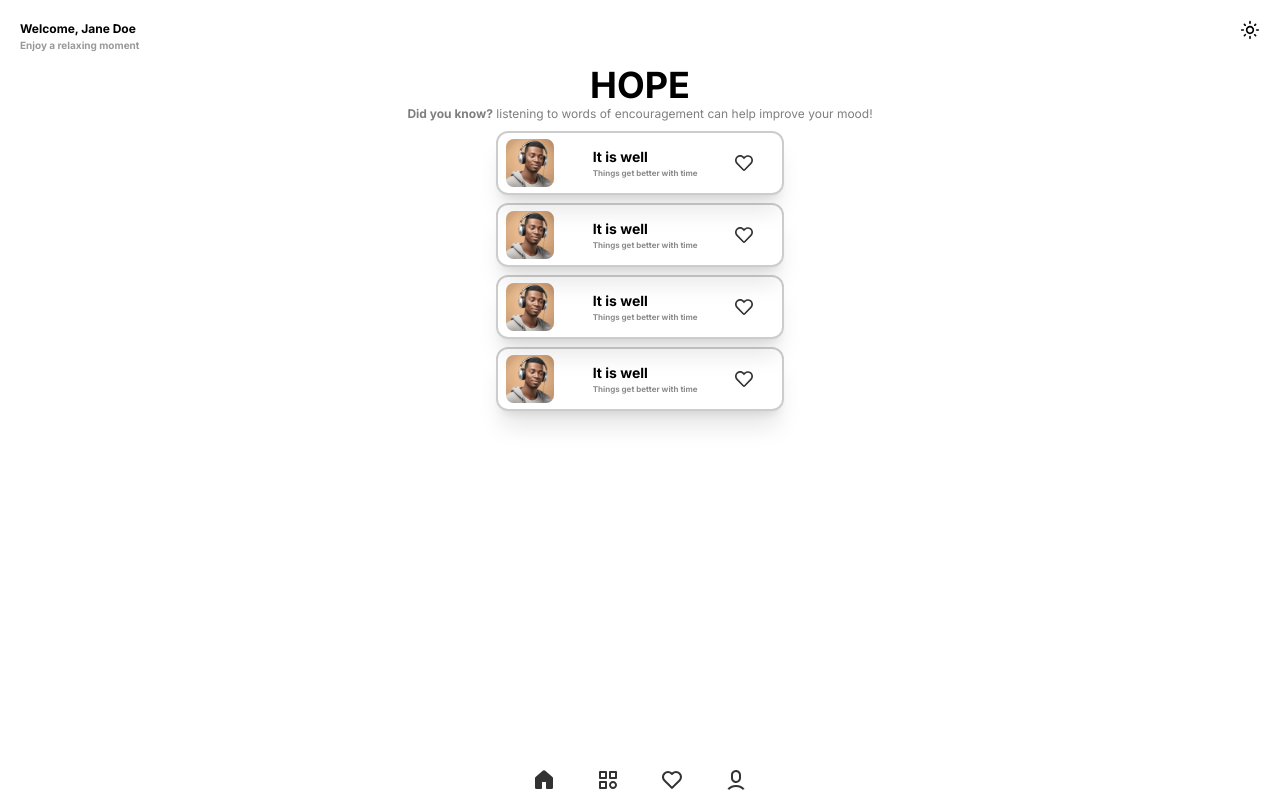
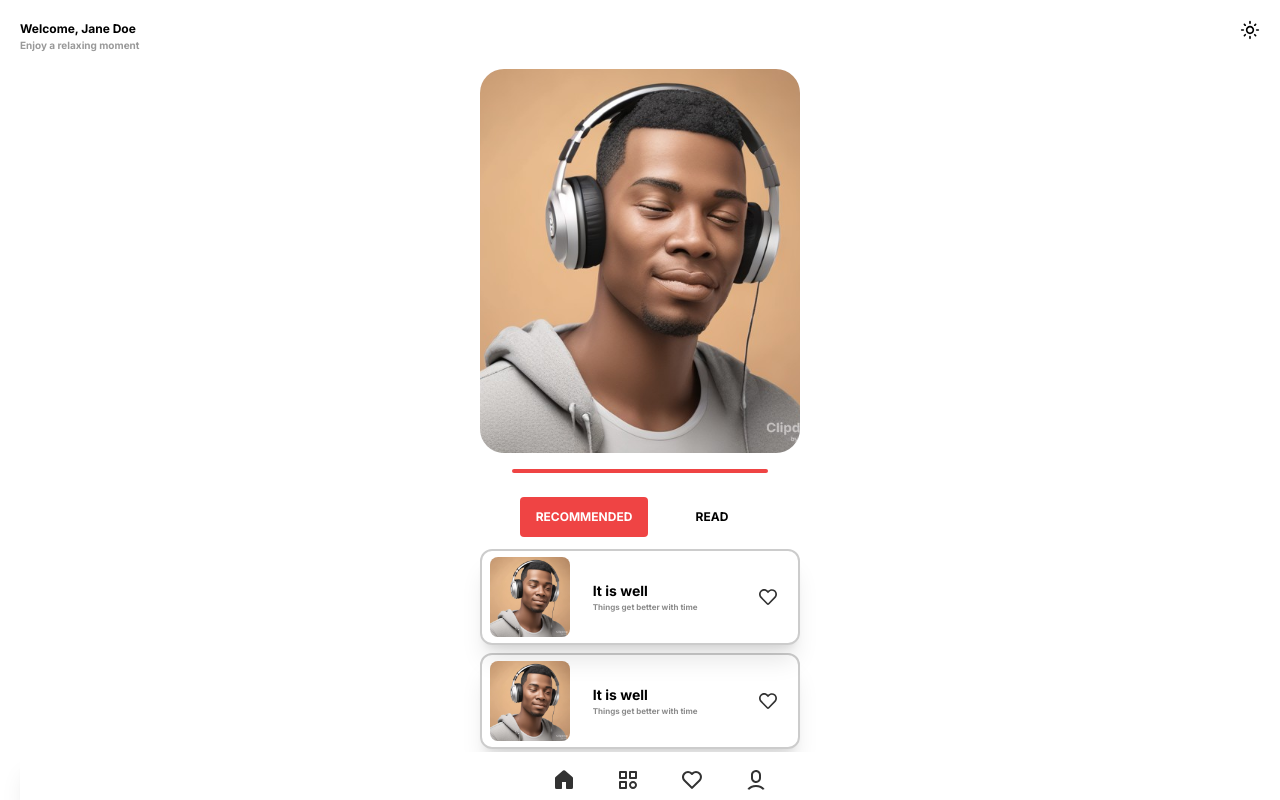
Before and after one commit to gidayensu/inspire-ai, a Next.js app: page /player/1 in a window 1280 px wide. Built offline with nearby package versions, Linux system fonts and the light colour scheme.

Commit message:
player UI, categories UI, and some logic

```diff
--- a/app/categories/page.tsx
+++ b/app/categories/page.tsx
@@ -12,10 +12,10 @@ const Categories: React.FC = () => {
 
   return (
     <>
-    <main className="mt-5 mx-5 flex flex-col gap-4">
+    <main className="mt-5 mx-5 flex flex-col gap-4 justify-center items-center">
 
       <TopNav/>
-      <div className='flex flex-wrap gap-4'>
+      <div className='grid grid-cols-2 md:grid-cols-1 gap-4 justify-center items-center md:ml-10 '>
       <CategoryCard name="hope" briefDescription="hope" image="hope"/>
       <CategoryCard name="hope" briefDescription="hope" image="hope"/>
       <CategoryCard name="hope" briefDescription="hope" image="hope"/>
--- a/app/page.tsx
+++ b/app/page.tsx
@@ -13,14 +13,14 @@ const Home: React.FC = () => {
 
   return (
     <div className="h-[100vh] bg-white w-auto flex flex-col  items-start">
-      <div className='h-80 w-80 flex flex-col '>
-      <h1 className='absolute text-white font-bold mt-64 ml-8 text-3xl'>
+      <div className='h-80 flex flex-col'>
+      <h1 className='absolute text-white font-bold mt-80 ml-8 text-3xl'>
           Relax Here
       </h1>
         <Image src={listeningImage.src} width={500} height={500} alt="calm guy image" className='rounded-b-3xl' />
       </div>
 
-      <div>
+      <div >
       <h1 className=' text-black font-bold text-3xl p-4 ml-5'>
           Listen to Inspirational Audios To Relax
       </h1>
--- a/app/player/[inspire]/page.tsx
+++ b/app/player/[inspire]/page.tsx
@@ -1,32 +1,58 @@
+'use client'
 import AudioItem from "@/components/UIs/AudioItem";
 import TopNav from "@/components/nav/TopNav";
 import BottomNavBar from "@/components/nav/BottomNavBar";
+import listeningImage from '../../../components/images/music.jpeg';
+import Image from "next/image";
+import { useState } from "react";
 
+type ReadRec = "recommended" | "read";
 export default function Page({ params }: { params: { inspire: string } }) {
+
+  const [readRec, setReadRec] = useState<ReadRec>("recommended");
+    let readRecHandler: (readRecValue: ReadRec)=> void;
+
+    readRecHandler = (readRecValue)=> {
+      setReadRec(readRecValue);
+    }
+
+
   return (
-    <>
-    <div className="mb-3 mx-5">
+    <main className="mb-3 mx-5">
+    <div className="">
      <TopNav />
      </div>
-  <main className="mx-5 flex flex-col gap-2">
+     <div className="">
+     <div className="flex flex-col justify-center items-center">
+     <div className="h-96 w-80 mt-4">
+        <Image src={listeningImage} alt="main image" className="w-full h-full object-cover rounded-3xl"/>
+      </div>
+        <div className="w-64 h-1 bg-red-500 mt-4 rounded-full">
+        </div>
 
-     <div className="flex flex-col justify-center items-center">
-        <h2 className="font-bold text-black text-4xl">
-          HOPE
-        </h2>
-        <p className="opacity-50 text-black  text-[12px] text-center">
-          <span className="font-bold ">Did you know?</span> listening to words of encouragement can help improve your mood!
-        </p>
-     </div>
-    <AudioItem title="hope" desc="hope" image="hope"/>
-    <AudioItem title="hope" desc="hope" image="hope"/>
-    <AudioItem title="hope" desc="hope" image="hope"/>
-    <AudioItem title="hope" desc="hope" image="hope"/>
+      </div>
+      <div className="flex flex-col gap-2  mt-5 justify-center items-center ">
+        <div className="grid grid-cols-2 justify-center items-center rounded h-12 w-64 -ml-12">
+        <h2 className={`${readRec==='recommended' ? 'bg-red-500 h-10 rounded  text-white': ''}  w-32 flex justify-center items-center ml-8 font-bold text-black text-left text-[12px]`} onClick={()=>readRecHandler('recommended')}>RECOMMENDED</h2>
 
-    </main>
+        <h2 className={`${readRec==='read' ? 'bg-red-500 h-10 rounded  text-white': ''}  w-32 flex justify-center items-center ml-8 font-bold text-black text-left text-[12px]`} onClick={()=>readRecHandler('read')}>READ</h2>
+
+        </div>
+          {readRec === 'recommended' && <div className="flex flex-col gap-2 w-80">
+          <AudioItem title="hope" desc="hope" image="hope"/>
+          <AudioItem title="hope" desc="hope" image="hope"/>
+          </div>}
+          {readRec === 'read' && <div className="border h-52 w-80 border-black border-opacity-50 rounded-2xl ">
+            <p className="text-black p-4">
+                There are many things that happen in the world. You shold never give up because things do not  go as you desire. Eventually. Things will work it. It is hard
+                yes, but it will get better with time. Keep moving.
+            </p>
+          </div>}
+        </div>
+        </div>
     <div>
       <BottomNavBar/>
     </div>
-    </>
+    </main>
     )
 }
--- a/components/UIs/AudioItem.tsx
+++ b/components/UIs/AudioItem.tsx
@@ -17,7 +17,7 @@ type RecommendedProps = {
 }
 
 
-const RecommendedItem = ({title, desc, image}: RecommendedProps) => {
+const AudioItem = ({title, desc, image}: RecommendedProps) => {
 
     let likedChangeHandler: (likeStatus: LikeState)=> void;
 
@@ -33,9 +33,9 @@ const RecommendedItem = ({title, desc, image}: RecommendedProps) => {
 
 
 
-                <div className="flex flex-row justify-center items-center">
-                    <div className="h-16 w-72 shadow-xl border-2 border-black border-opacity-20 rounded-xl grid grid-cols-6 justify-between items-center">
-                        <div className="h-12 w-12 col-span-2">
+                <div className="flex flex-row justify-center items-center ">
+                    <div className="h-24 w-96 shadow-xl border-2 border-black gap-4 border-opacity-20 rounded-xl grid grid-cols-6 justify-between items-center">
+                        <div className="h-20 w-20 col-span-2">
                         <Image src={listeningImage.src} width={500} height={500} alt="image" className="h-full w-full object-cover rounded-lg ml-2"/>
                         </div>
                         <span className="font-bold text-black col-span-3">
@@ -56,4 +56,4 @@ const RecommendedItem = ({title, desc, image}: RecommendedProps) => {
 
     );
 }
-export default RecommendedItem;
+export default AudioItem;
--- a/components/UIs/CategoryCard.tsx
+++ b/components/UIs/CategoryCard.tsx
@@ -13,10 +13,10 @@ const CategoryCard = ({name, briefDescription, image}: CategoryProps) => {
     return (
             <section className="flex flex-col">
 
-                <div className="flex flex-row gap-4">
+                <div className="flex flex-row gap-4 ">
                 <div className="flex flex-col justify-center items-center">
-                    <div className="bg-black absolute rounded-lg h-12 w-28 mt-28 font-bold p-3  bg-clip-padding backdrop-filter backdrop-blur-xl bg-opacity-10 border border-gray-100">
-                        <div className="flex flex-row justify-between items-center">
+                    <div className="bg-black absolute rounded-lg h-12 w-28 md:w-[500px] md:h-24 mt-28 font-bold p-3  bg-clip-padding backdrop-filter backdrop-blur-xl bg-opacity-10 border border-gray-100">
+                        <div className="flex flex-row md:mx-32 justify-between items-center">
                             <span>
                                     <p className="text-[12px]">Hope</p>
                             </span>
@@ -29,7 +29,7 @@ const CategoryCard = ({name, briefDescription, image}: CategoryProps) => {
                         </span>
                     </div>
 
-                    <div className="h-44 w-32 shadow-xl">
+                    <div className="h-48 w-40 md:w-[600px] shadow-xl">
                     <Image src={listeningImage.src} alt="image" width={500} height={500} className="h-full w-full object-cover rounded-xl"/>
                     </div>
 
```
Also changed, not shown: components/nav/BottomNavBar.tsx (+22 -28 lines), 1 other file (tests, documents, lock files or other folders).
